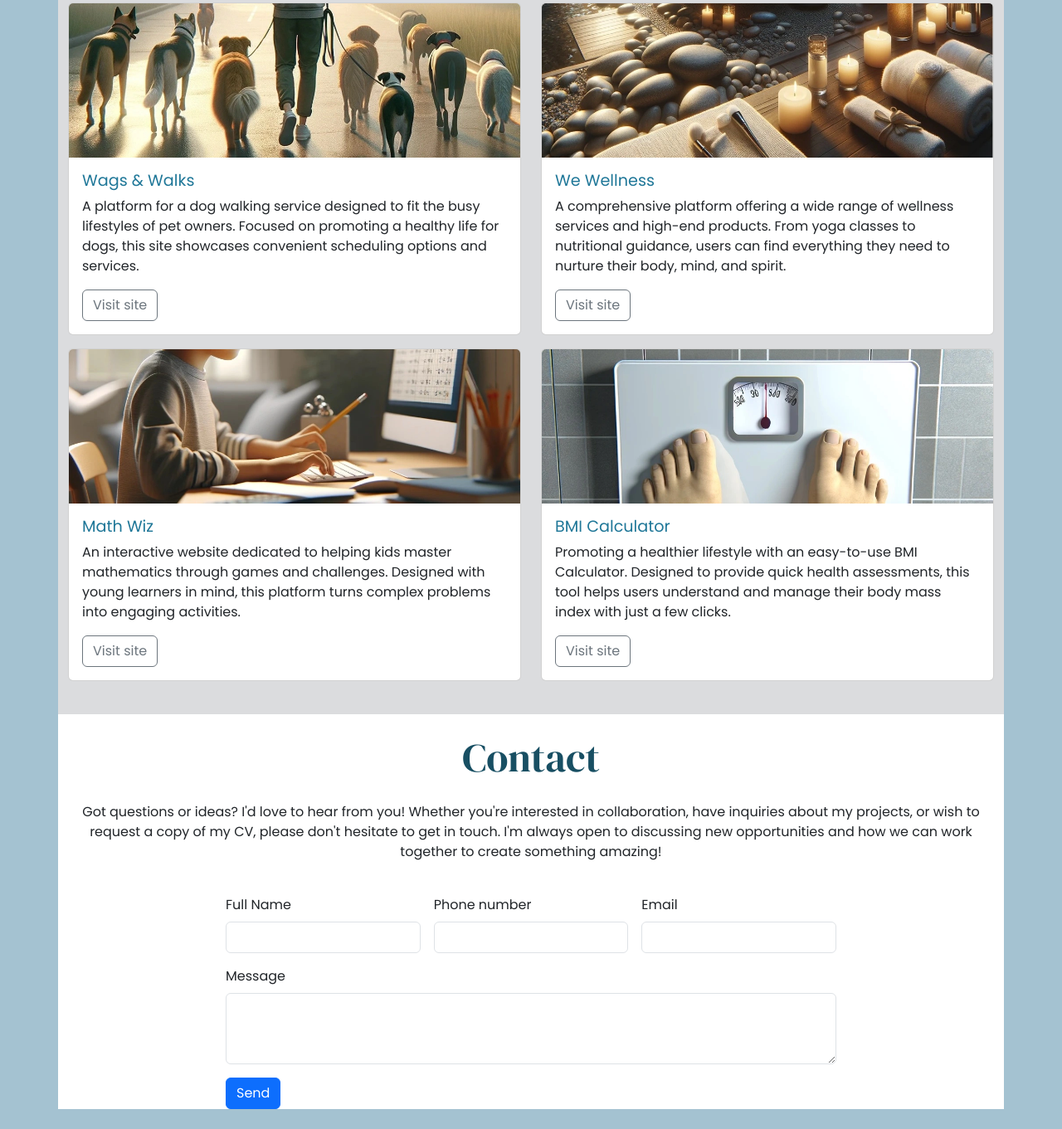
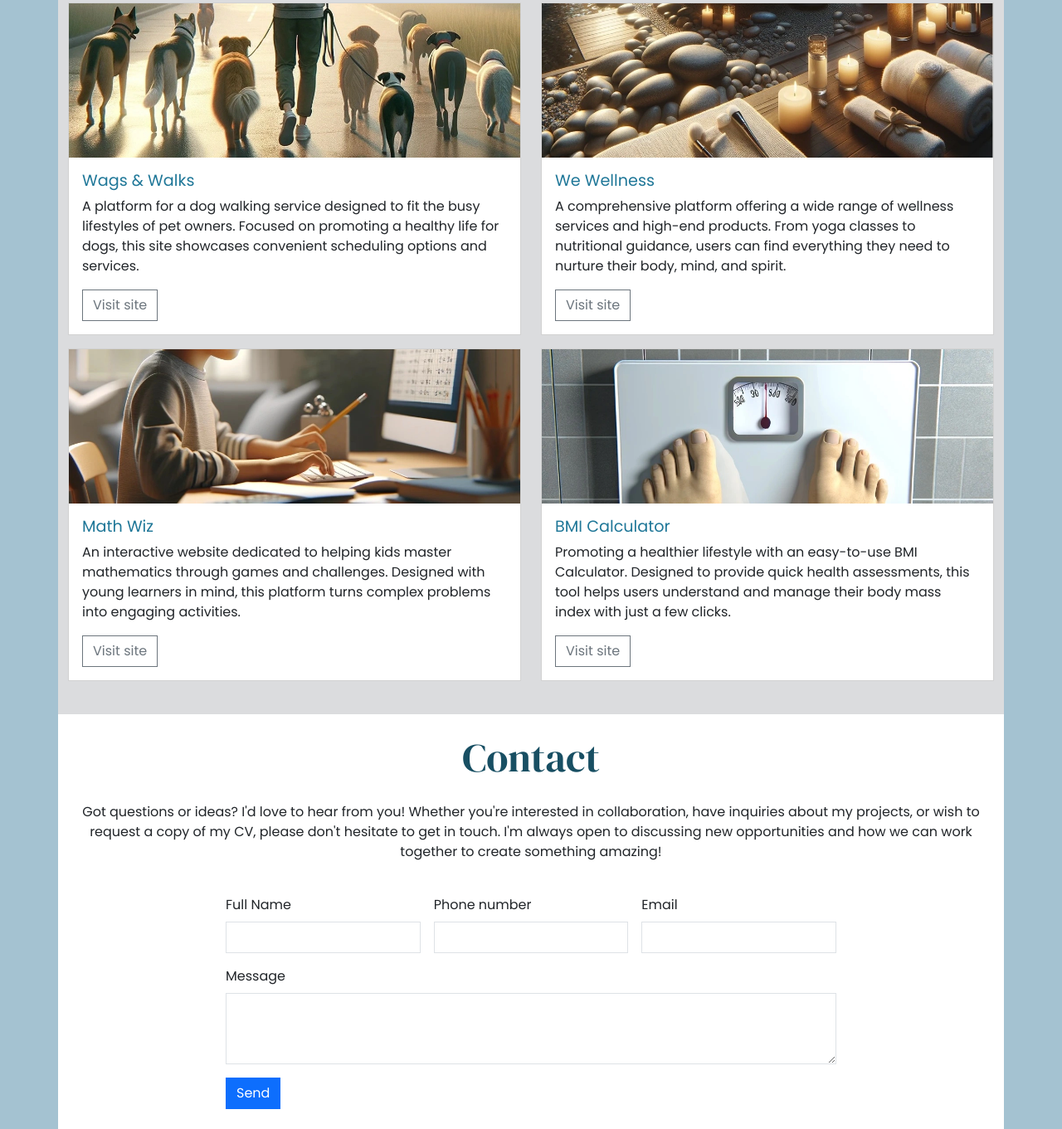
Before and after one commit to kens-i/mei-wong, a plain HTML site: page index.html in a window 1280 px wide. Shown: the part 1159-2520 px from the top of the page at 83% size. Before the commit the page ends 2496 px from the top, so only its background shows below. Drawn offline with nearby package versions, Linux system fonts and the light colour scheme.

Commit message:
style all corners - change bootstraps rounded corners to sharp

```diff
--- a/assets/css/style.css
+++ b/assets/css/style.css
@@ -18,6 +18,11 @@ h1,
 h2 {
     font-family: "DM Serif Display", serif;
     color: #184f63; /* dark-blue */
+}
+
+.sharp-corners,
+.sharp-corners * {
+    border-radius: 0;
 }
 
 /* About section */
--- a/index.html
+++ b/index.html
@@ -29,9 +29,11 @@
                     <li class="nav-item">
                         <a class="nav-link" href="#about">About</a>
                     </li>
+
                     <li class="nav-item">
                         <a class="nav-link" href="#portfolio">Portfolio</a>
                     </li>
+
                     <li class="nav-item">
                         <a class="nav-link" href="#contact">Contact</a>
                     </li>
@@ -39,7 +41,6 @@
             </div>
         </div>
     </nav>
-
     <!-- header -->
     <header id="hero" class="container">
         <!-- section with hero image -->
@@ -61,8 +62,9 @@
                 </p>
                 <!-- mb-5 gives extra margin spacing under lead text -->
                 <p class="lead mb-5">Let's create something amazing together!</p>
-                <!-- Button trigger modal -->
-                <button type="button" class="btn btn-primary" data-bs-toggle="modal" data-bs-target="#exampleModal">
+                <!-- Bootstrap modal button -->
+                <button type="button" class="btn btn-primary  sharp-corners" data-bs-toggle="modal"
+                    data-bs-target="#exampleModal">
                     Subscribe to my newsletter!
                 </button>
             </div>
@@ -115,7 +117,7 @@
                 </div>
                 <!-- cols for cards -->
                 <div class="col-12 col-md-6">
-                    <div class="card mb-3">
+                    <div class="card mb-3 sharp-corners">
                         <img src="assets/images/wags-and-walks.webp" class="card-img-top"
                             alt="A man walking several dogs early in the morning">
                         <div class="card-body">
@@ -131,7 +133,7 @@
                     </div>
                 </div>
                 <div class="col-12 col-md-6">
-                    <div class="card mb-3">
+                    <div class="card mb-3 sharp-corners">
                         <img src="assets/images/we-wellness.webp" class="card-img-top"
                             alt="A spa with candles towels and natural material">
                         <div class="card-body">
@@ -147,7 +149,7 @@
                     </div>
                 </div>
                 <div class="col-12 col-md-6">
-                    <div class="card mb-3">
+                    <div class="card mb-3 sharp-corners">
                         <img src="assets/images/math-wiz.webp" class="card-img-top"
                             alt="A child practicing math at a computer">
                         <div class="card-body">
@@ -164,7 +166,7 @@
                     </div>
                 </div>
                 <div class="col-12 col-md-6">
-                    <div class="card mb-3">
+                    <div class="card mb-3 sharp-corners">
                         <img src="assets/images/bmi-calculator.webp" class="card-img-top"
                             alt="Weighing scales seen from the first person view of the person standing on the scales">
                         <div class="card-body">
@@ -194,8 +196,9 @@
                     touch. I'm always open to discussing new opportunities and how we
                     can work together to create something amazing!</p>
             </div>
-            <div class="col-12 col-md-10 col-lg-8">
-                <form class="row g-3">
+            <div class="col-12 col-md-10 col-lg-8 mb-4">
+                <!-- Add your form here -->
+                <form class="row g-3 sharp-corners">
                     <div class="col-lg-4">
                         <label for="full-name" class="form-label">Full Name</label>
                         <input type="text" class="form-control" id="full-name">
@@ -224,7 +227,7 @@
     <!-- Modal -->
     <div class="modal fade" id="exampleModal" tabindex="-1" aria-labelledby="exampleModalLabel" aria-hidden="true">
         <div class="modal-dialog modal-lg">
-            <div class="modal-content">
+            <div class="modal-content sharp-corners">
                 <div class="modal-header">
                     <h1 class="modal-title fs-5" id="exampleModalLabel">Subscribe</h1>
                     <button type="button" class="btn-close" data-bs-dismiss="modal" aria-label="Close"></button>
@@ -255,7 +258,7 @@
         </div>
     </div>
 
-    <!-- bootstrap JS script-->
+    <!-- Bootstrap JS Script-->
     <script src="https://cdn.jsdelivr.net/npm/bootstrap@5.3.3/dist/js/bootstrap.bundle.min.js"
         integrity="sha384-YvpcrYf0tY3lHB60NNkmXc5s9fDVZLESaAA55NDzOxhy9GkcIdslK1eN7N6jIeHz"
         crossorigin="anonymous"></script>
```
